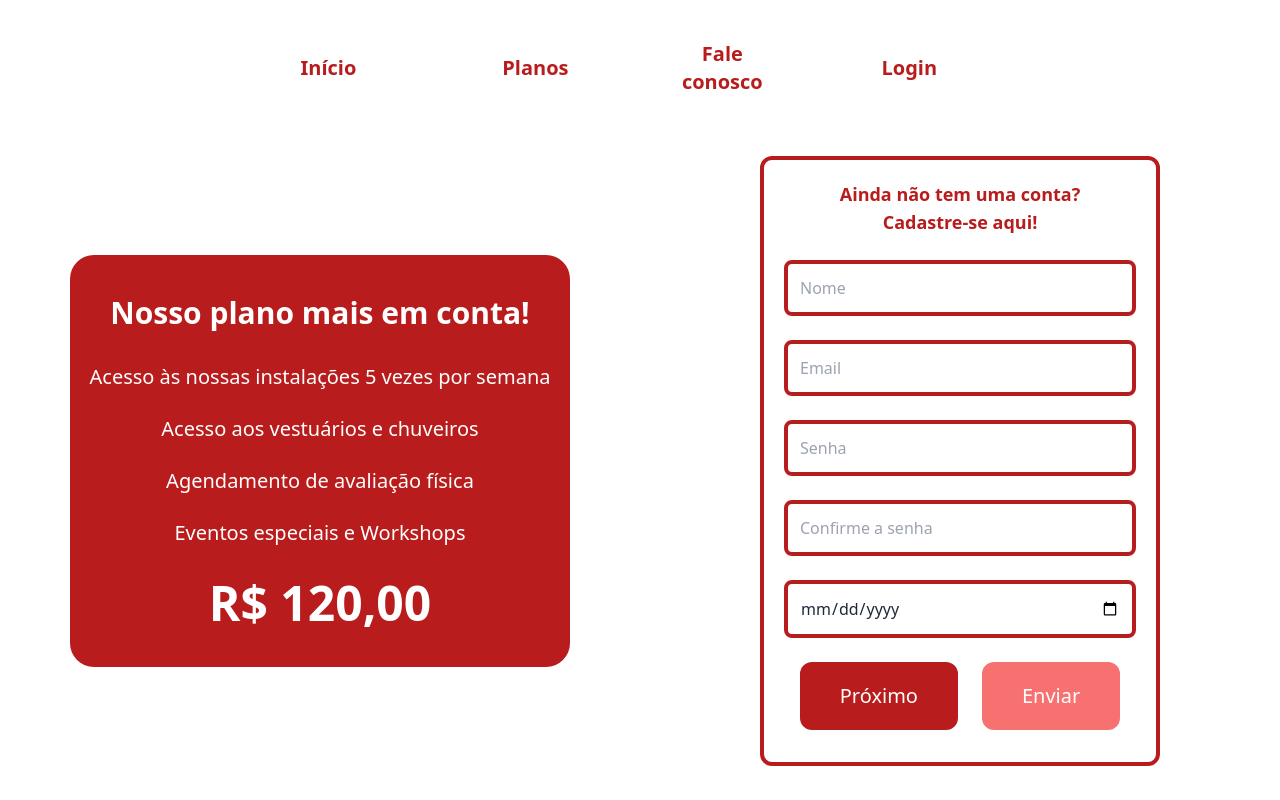
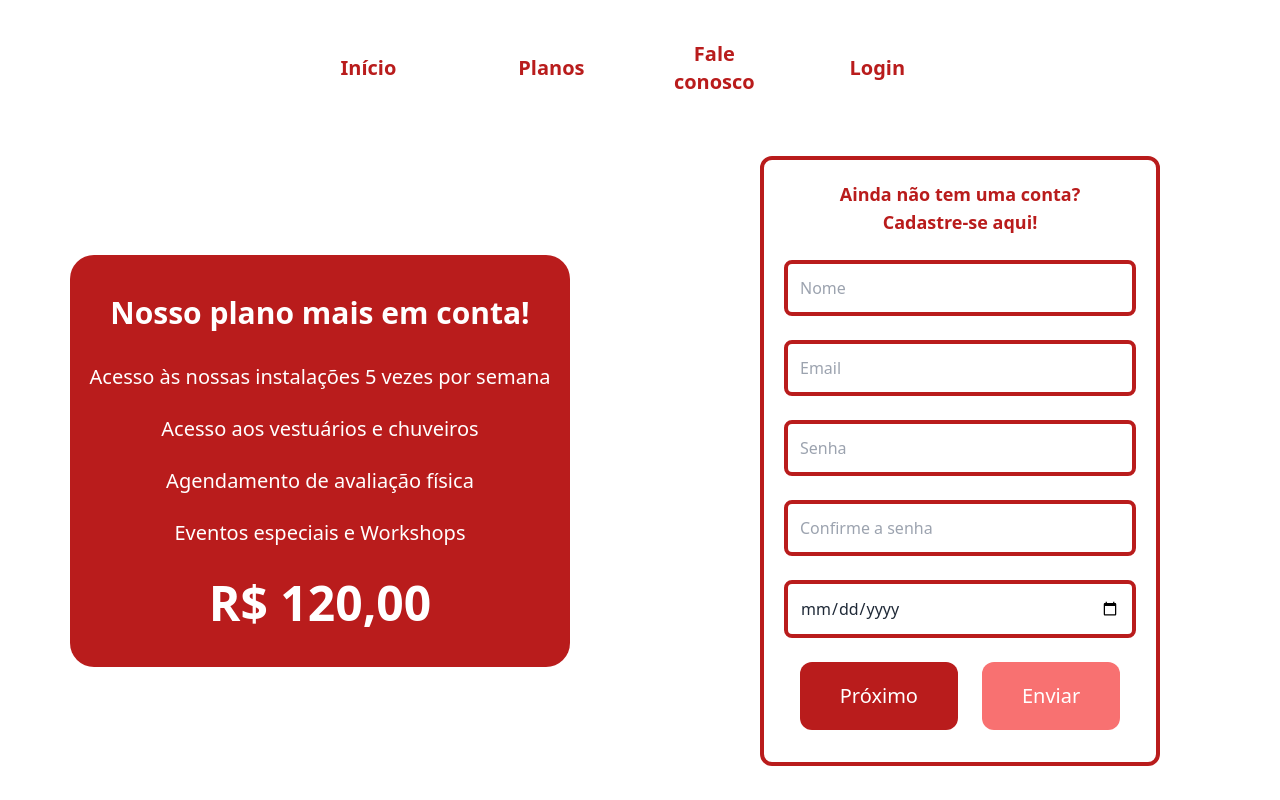
Before and after one commit to gabriel-raamos/academia-esporte-e-acao, a React (Vite) app: page / in a window 1280 px wide. Shown: the top 800 px of the page. Built offline with nearby package versions, Linux system fonts and the light colour scheme.

Commit message:
test navbutton

```diff
--- a/src/components/NavButton/NavButton.jsx
+++ b/src/components/NavButton/NavButton.jsx
@@ -6,7 +6,7 @@ function NavButton({link, title}) {
 
         <div className="flex justify-center items-center h-2/3 w-2/3" >
             <Link to={`${link}`}>
-                <button className="text-red-700 text-sm md:text-xl py-2 md:py-5 px-5 mt-7 md:mt-0 rounded-full font-bold transition duration-500 hover:bg-red-700 hover:text-white" >
+                <button className="text-red-700 text-sm md:text-xl py-2 md:py-5 px-2 mt-7 md:mt-0 rounded-full font-bold transition duration-500 hover:bg-red-700 hover:text-white" >
                     {title}
                 </button>
             </Link>
```
